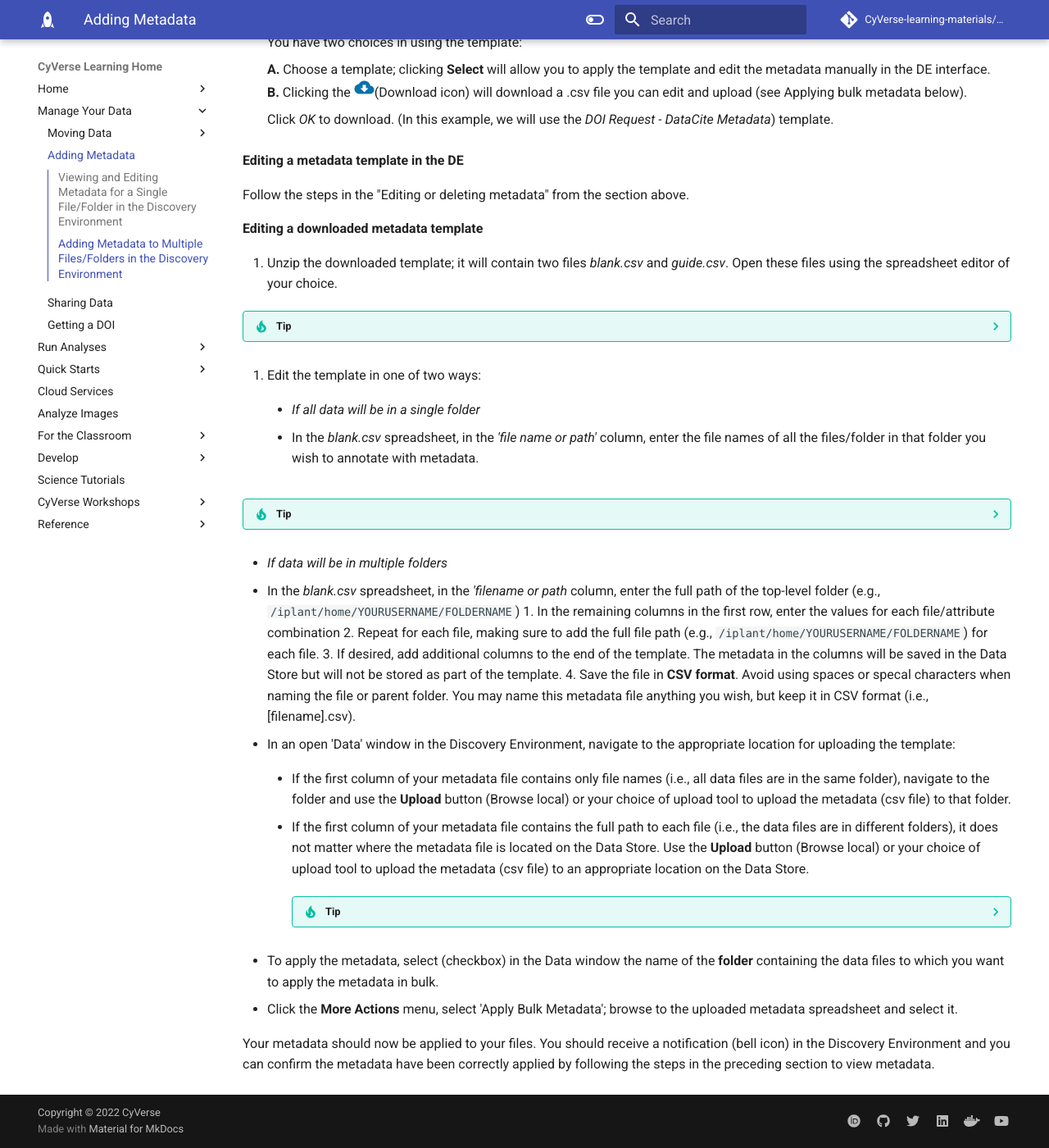
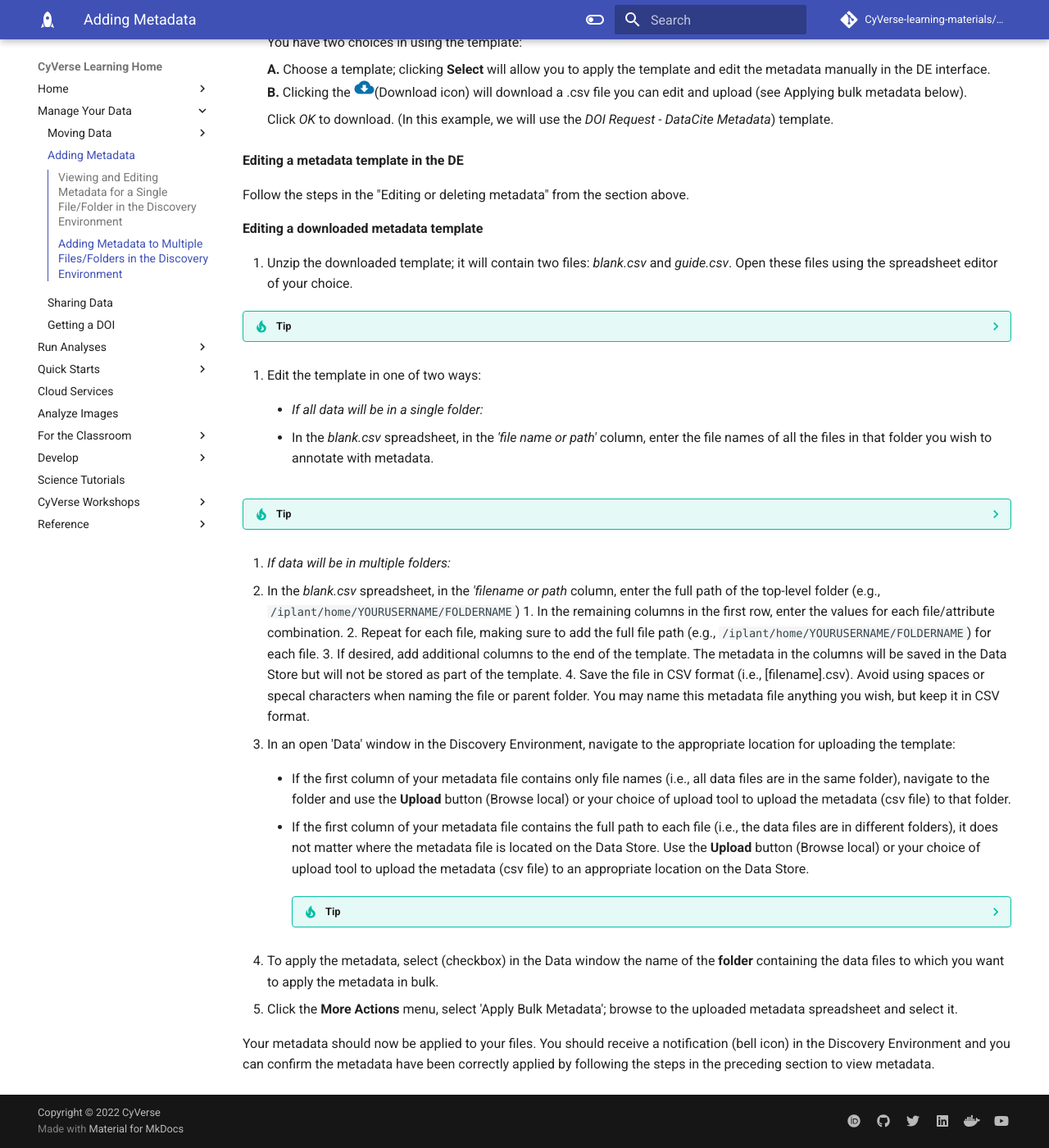
Before and after one commit to CyVerse-learning-materials/learning-materials-home, an MkDocs documentation site: the page built from docs/ds/metadata.md, in a window 1280 px wide and 1400 px high, scrolled down 1753 px. Shown: the whole window at 82% size. Built offline with MkDocs 1.6.1 and Material for MkDocs 9.7.7, drawn with Linux system fonts in a browser that asks for light colours; some web fonts are replaced; a script that is not in the unit is left out; comment, search, counter and statistics services are not loaded.

```diff
--- a/docs/ds/metadata.md
+++ b/docs/ds/metadata.md
@@ -78,52 +78,51 @@ Follow the steps in the "Editing or deleting metadata" from the section above.
 
 **Editing a downloaded metadata template**
 
-1.  Unzip the downloaded template; it will contain two files
+1.  Unzip the downloaded template; it will contain two files:
     *blank.csv* and *guide.csv*. Open these
     files using the spreadsheet editor of your choice.
 
 ??? Tip
 
-        -   *blank.csv* is the metadata template that you will
-            complete for your data.
-        -   *guide.csv* contains instructions for your template,
-            and will usually include controlled vocabulary terms for
-            metadata descriptors.
+        -   *blank.csv* is the metadata template that you will complete for your data.
+        -   *guide.csv* contains instructions for your template, and will usually
+             include controlled vocabulary terms for metadata descriptors.
+
 
 2.  Edit the template in one of two ways:
 
-    -   *If all data will be in a single folder*
+    -   *If all data will be in a single folder:*
 
-    -   In the *blank.csv* spreadsheet, in the *'file name or path'* column, enter the file names of all the files/folder in that folder you wish to annotate with metadata.
+    -   In the *blank.csv* spreadsheet, in the *'file name or path'* column, enter the file names of all the files in that folder you wish to annotate with metadata.
 
 ??? Tip
 
-        1.  In any data window, click the **⋮** (3-dots or ellipsis menu) next
-            to any file or folder; choose **copy path** to get the path to
+        1.  In any data window, click the '⋮' (3-dots or ellipsis menu) next
+            to any file or folder; choose 'copy path' to get the path to
             that item in the Data Store.
         2.  In the remaining columns of the template, enter the values for
             each file/attribute combination that applies.
         3.  If desired, add additional columns to the end of the template.
             The metadata in the additional columns will be saved in the
             Data Store but will not be stored as part of the template.
-        4.  Save the file in **CSV format**. Avoid using spaces or specal characters
+        4.  Save the file in CSV format (i.e., [filename].csv). Avoid using spaces or specal characters
             when naming the file or parent folder. You may name this metadata file anything you wish,
-            but keep it in CSV format (i.e., [filename].csv).
+            but keep it in CSV format.
 
-   -  *If data will be in multiple folders*
+   2.  *If data will be in multiple folders:*
 
    -    In the *blank.csv* spreadsheet, in the *'filename or path* column, enter the full path of the top-level folder (e.g., `/iplant/home/YOURUSERNAME/FOLDERNAME`)
         1.  In the remaining columns in the first row, enter the values
-            for each file/attribute combination
+            for each file/attribute combination.
         2.  Repeat for each file, making sure to add the full file path
             (e.g., `/iplant/home/YOURUSERNAME/FOLDERNAME`) for
             each file.
         3.  If desired, add additional columns to the end of the template.
             The metadata in the columns will be saved in the Data Store
             but will not be stored as part of the template.
-        4.  Save the file in **CSV format**. Avoid using spaces or specal characters
+        4.  Save the file in CSV format (i.e., [filename].csv). Avoid using spaces or specal characters
             when naming the file or parent folder. You may name this metadata file anything you wish,
-            but keep it in CSV format (i.e., [filename].csv).
+            but keep it in CSV format.
 
   3.  In an open 'Data' window in the Discovery Environment, navigate to the
     appropriate location for uploading the template:
```
